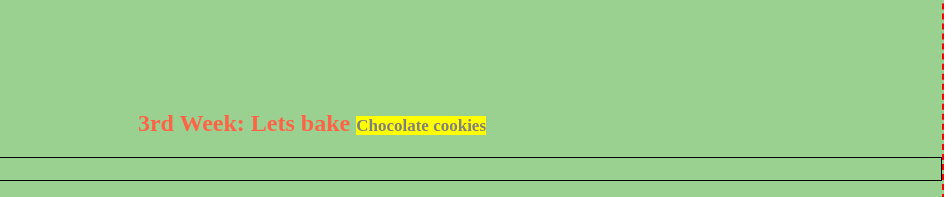
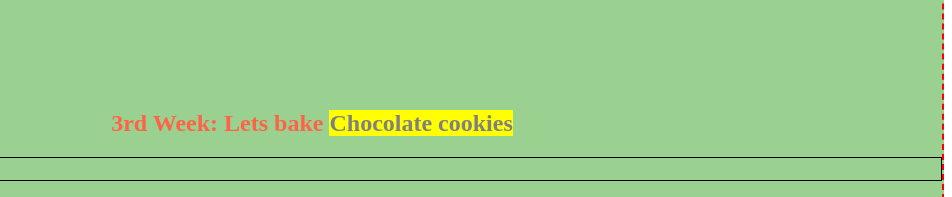
Before and after one commit to ayerterjun/31820264, a plain HTML site: page index.html in a window 1280 px wide. Shown: the part 974-1171 px from the top of the page, 328-1280 px from the left. Drawn offline with Linux system fonts and the light colour scheme.

Commit message:
Update index.html

```diff
--- a/index.html
+++ b/index.html
@@ -39,7 +39,7 @@
 <div id="Week3" style="background-color:#9BD190;color:tomato; border:dashed 2px red;">
 <img src="https://www.completelydelicious.com/wp-content/uploads/2021/01/chewy-chocolate-cookies-6-500x667.jpg" height="30%">
 
-<h2 style="text-align:center;"> 3rd Week: Lets bake <b style="color:grey; font-size:17; background-color:yellow;">Chocolate cookies</b></h2>
+<h2 style="text-align:center;"> 3rd Week: Lets bake <b style="color:grey; background-color:yellow;">Chocolate cookies</b></h2>
 <h3 style="border:solid 1px black;"> Ingredients</h3>
 <p><ul style="background-color:#C390D1;color:white;">
 <li>Unsalted butter </li>
```
